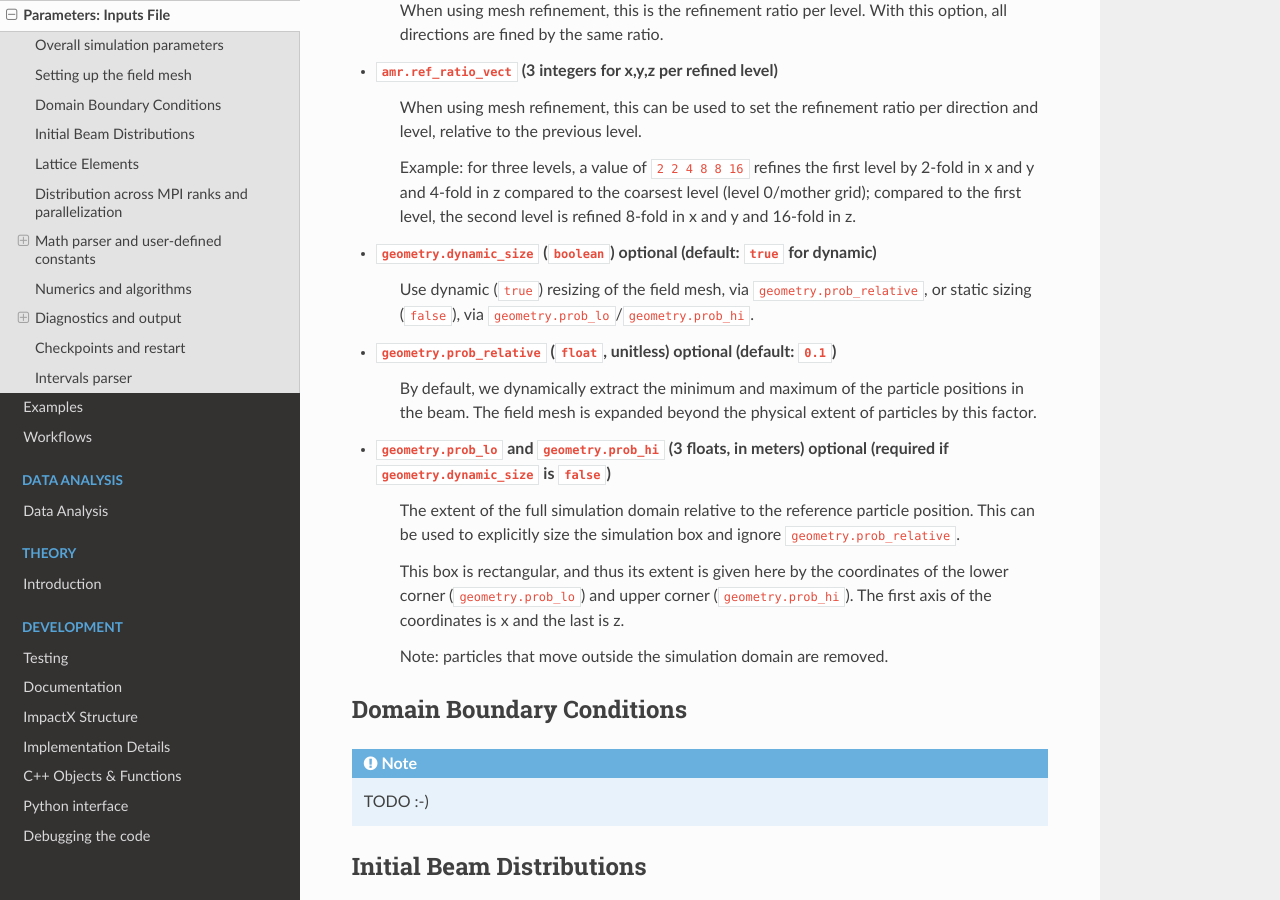
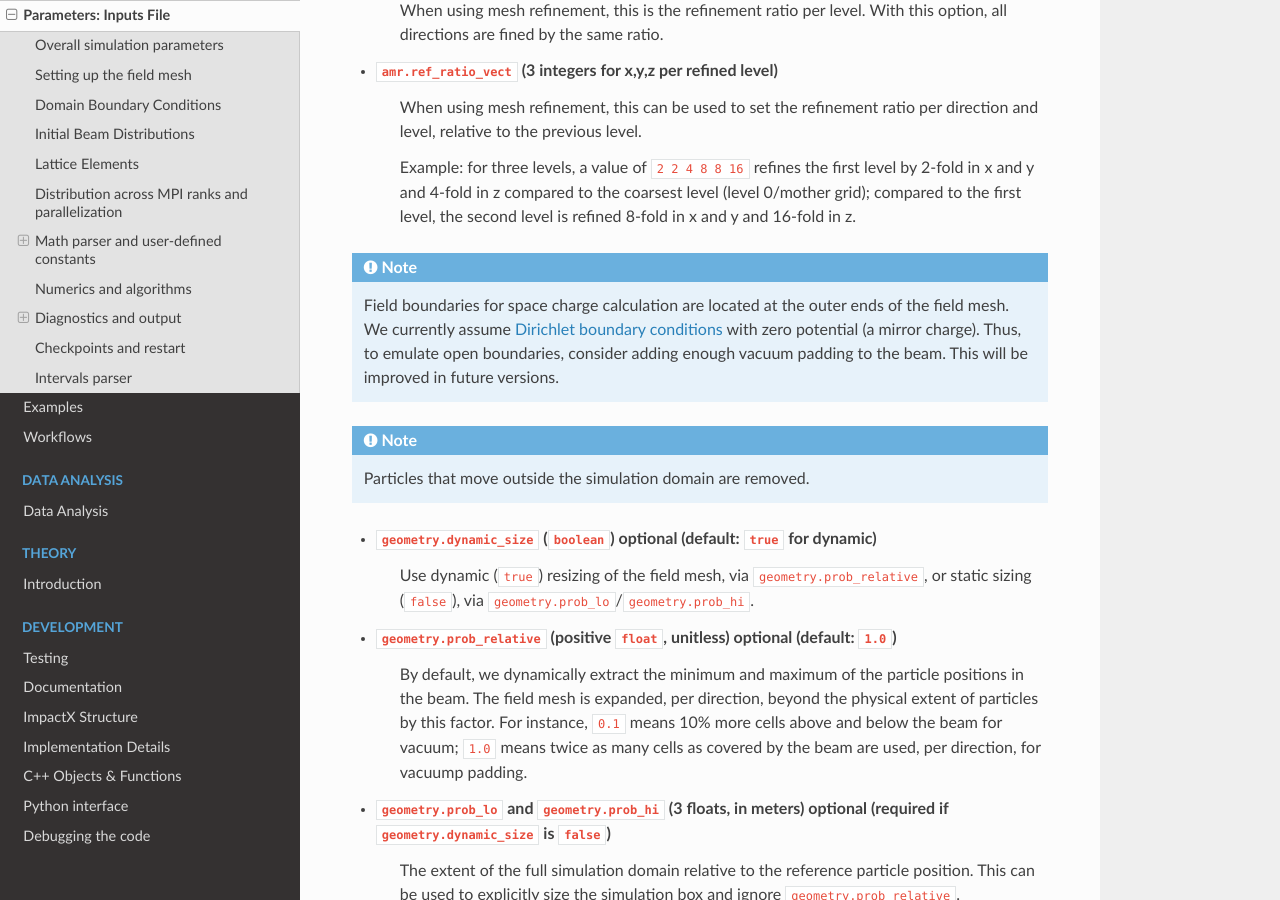
Before and after one commit to ECP-WarpX/impactx, a Sphinx documentation site: the page built from docs/source/usage/parameters.rst, in a window 1280 px wide and 900 px high, scrolled down 1071 px. Built offline with Sphinx 7.4.7 and the Read the Docs theme 2.0.0, drawn with Linux system fonts in a browser that asks for light colours; pages that are not in the unit, such as notebooks, are missing from menus.

Commit message:
geometry.prob_relative: 0.1 -> 1.0 (#247)
Increase the default distance to the boundary significantly.

```diff
--- a/docs/source/usage/parameters.rst
+++ b/docs/source/usage/parameters.rst
@@ -50,12 +50,24 @@ Setting up the field mesh
 
     Example: for three levels, a value of ``2 2 4 8 8 16`` refines the first level by 2-fold in x and y and 4-fold in z compared to the coarsest level (level 0/mother grid); compared to the first level, the second level is refined 8-fold in x and y and 16-fold in z.
 
+.. note::
+
+   Field boundaries for space charge calculation are located at the outer ends of the field mesh.
+   We currently assume `Dirichlet boundary conditions <https://en.wikipedia.org/wiki/Dirichlet_boundary_condition>`__ with zero potential (a mirror charge).
+   Thus, to emulate open boundaries, consider adding enough vacuum padding to the beam.
+   This will be improved in future versions.
+
+.. note::
+
+   Particles that move outside the simulation domain are removed.
+
 * ``geometry.dynamic_size`` (``boolean``) optional (default: ``true`` for dynamic)
     Use dynamic (``true``) resizing of the field mesh, via ``geometry.prob_relative``, or static sizing (``false``), via ``geometry.prob_lo``/``geometry.prob_hi``.
 
-* ``geometry.prob_relative`` (``float``, unitless) optional (default: ``0.1``)
+* ``geometry.prob_relative`` (positive ``float``, unitless) optional (default: ``1.0``)
     By default, we dynamically extract the minimum and maximum of the particle positions in the beam.
-    The field mesh is expanded beyond the physical extent of particles by this factor.
+    The field mesh is expanded, per direction, beyond the physical extent of particles by this factor.
+    For instance, ``0.1`` means 10% more cells above and below the beam for vacuum; ``1.0`` means twice as many cells as covered by the beam are used, per direction, for vacuump padding.
 
 * ``geometry.prob_lo`` and ``geometry.prob_hi`` (3 floats, in meters) optional (required if ``geometry.dynamic_size`` is ``false``)
     The extent of the full simulation domain relative to the reference particle position.
```
Also changed, not shown: other parts of docs/source/usage/parameters.rst (+0 -2 lines), 1 other file.
